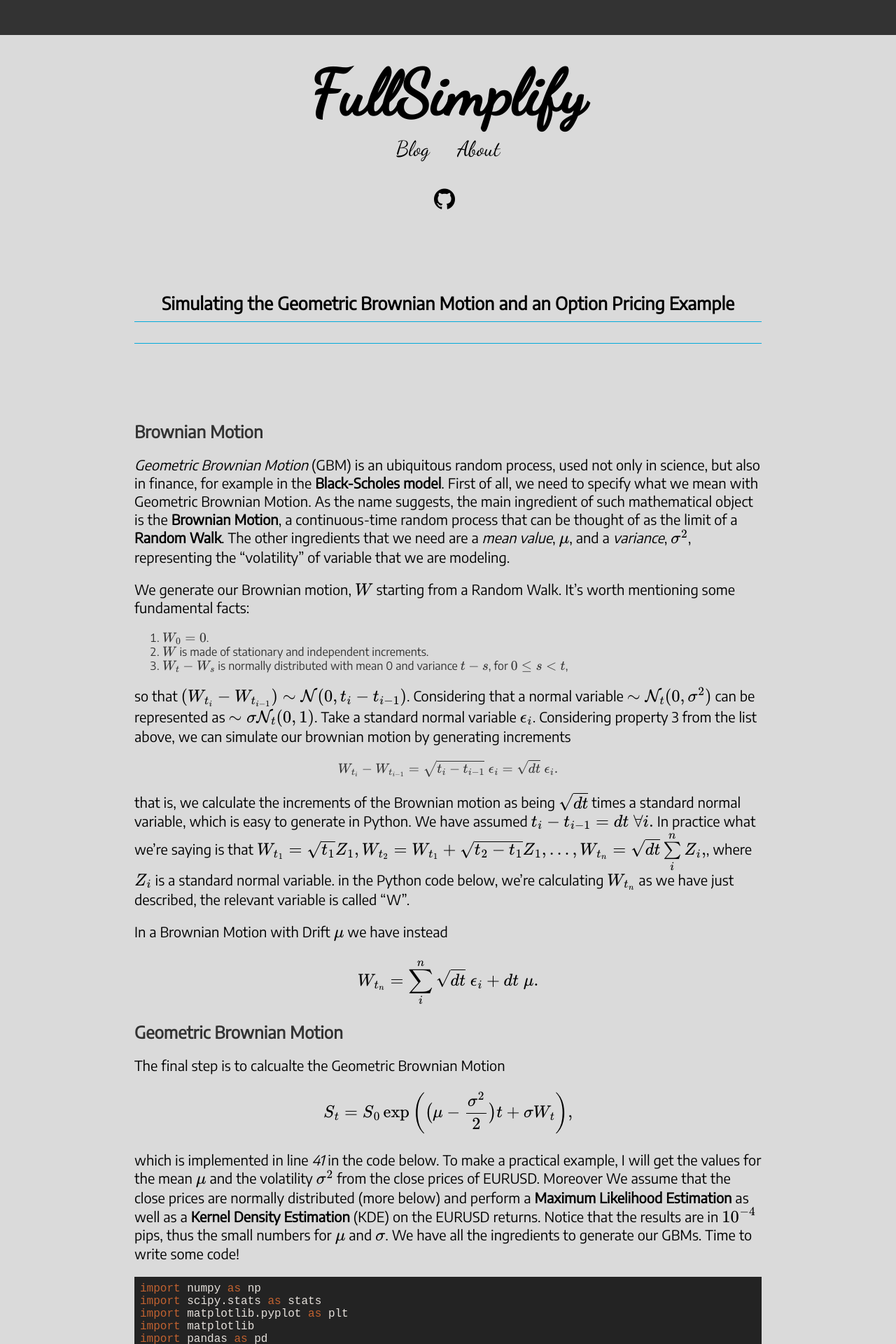
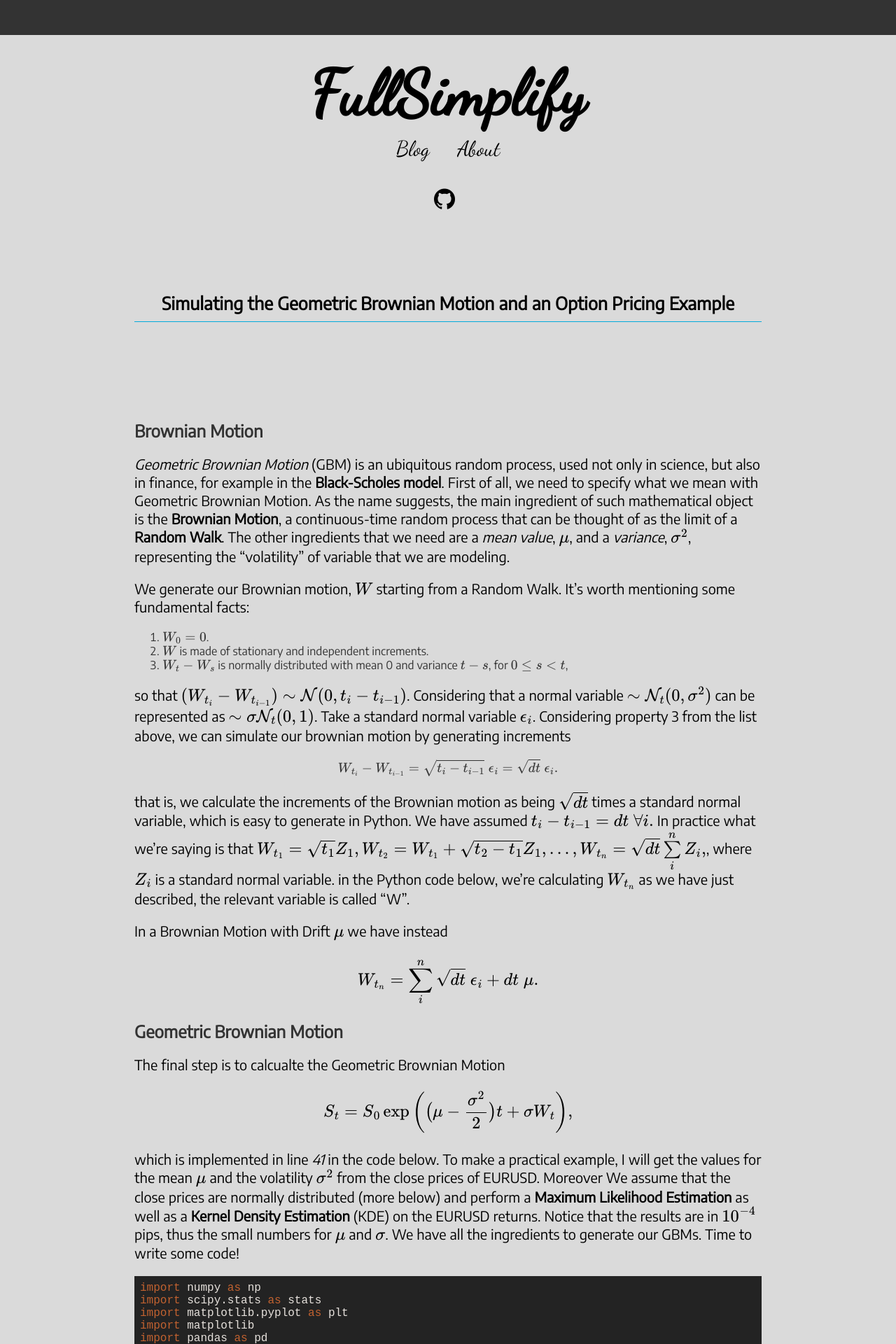
Before and after one commit to FullSimplify/FullSimplify.github.io, a Jekyll site: the page built from _posts/2000-01-03-Geometric-Brownian-Motion-an-Option-Pricing-Example.md, in a window 1280 px wide. Shown: the top 1920 px of the page at 70% size. Built offline with Jekyll 4.4.1, drawn with Linux system fonts in a browser that asks for light colours; some web fonts are replaced; formulas are drawn with MathJax 3.

Commit message:
Update _default.scss

```diff
--- a/_sass/_default.scss
+++ b/_sass/_default.scss
@@ -255,8 +255,6 @@ margin-bottom: 10px;
 .page-title__text {
     font-weight: 700;
     font-size: 25px;
-	border-bottom: solid 1px;
-	border-color: #03aadc;
 	color:  black;
 	font-family:'Encode Sans', sans-serif;
 }
```
